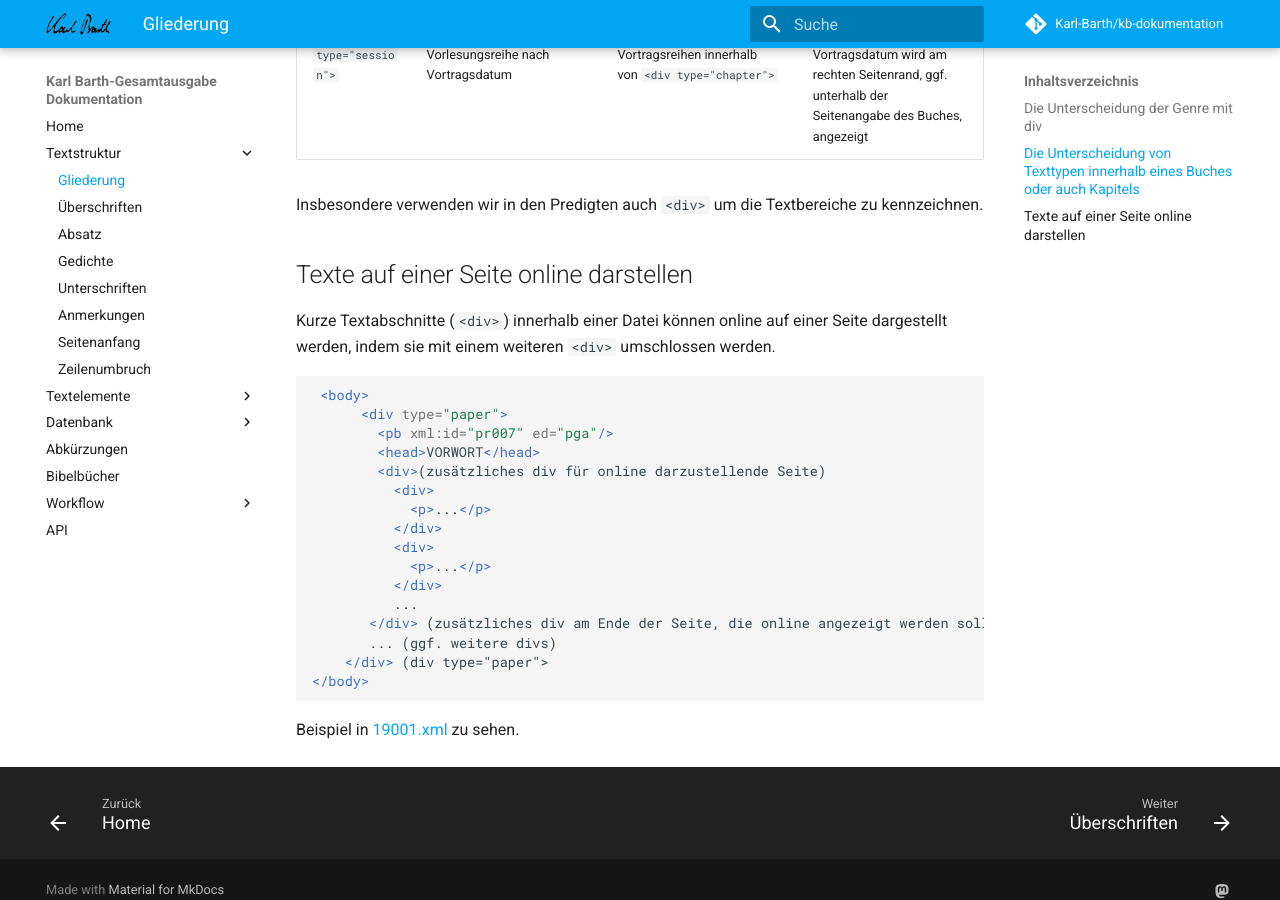
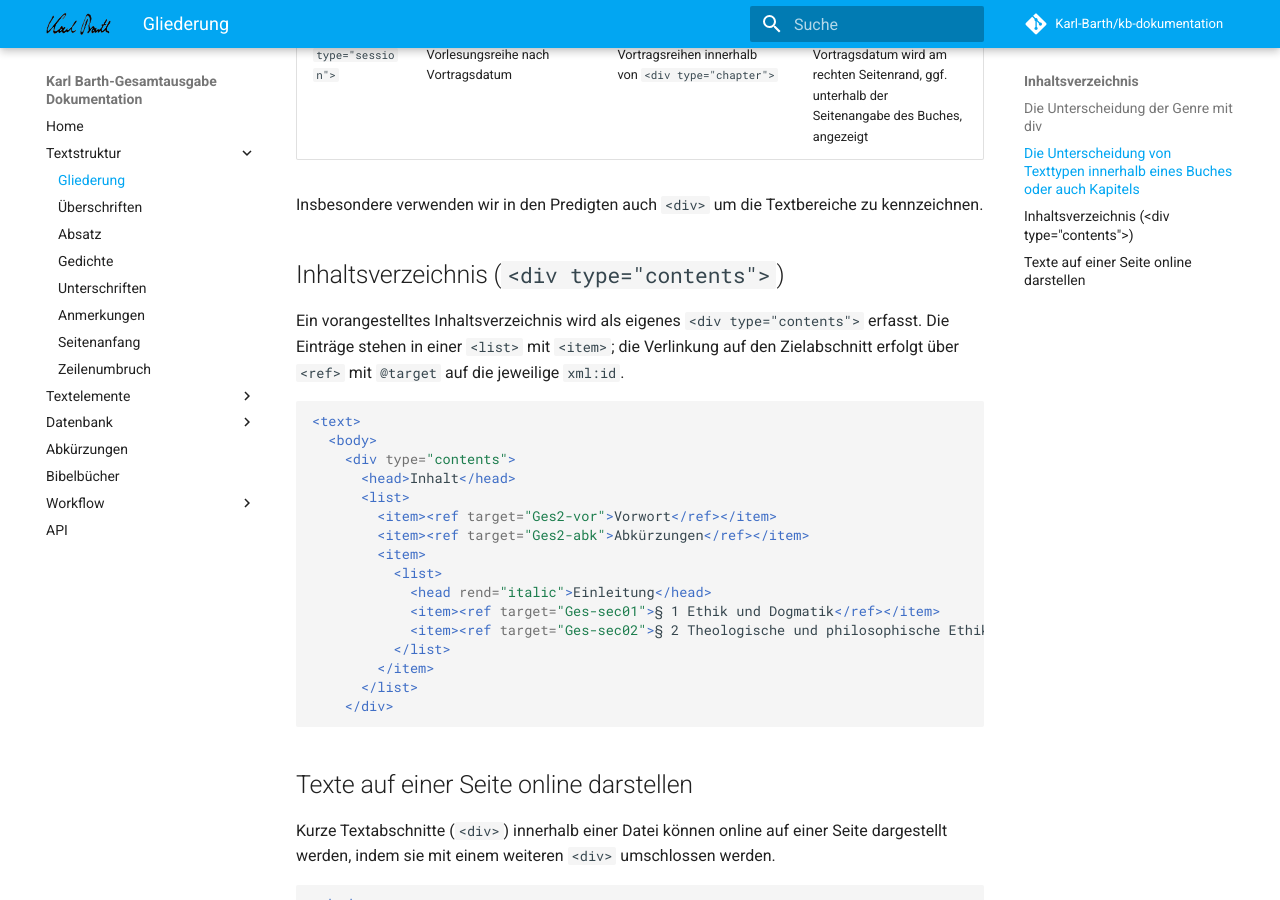
Before and after one commit to Karl-Barth/kb-dokumentation, an MkDocs documentation site: the page built from docs/textstruktur/gliederung.md, in a window 1280 px wide and 900 px high, scrolled down 1390 px. Built offline with MkDocs 1.6.1 and Material for MkDocs 9.7.7, drawn with Linux system fonts in a browser that asks for light colours; comment, search, counter and statistics services are not loaded.

Commit message:
textstruktur/gliederung: Abschnitt Inhaltsverzeichnis (div type=contents) ergaenzt
XML-Beispiel aus dem Wiki (teitoc.md) uebernommen; in den Daten aktuell
nur in vol-45/45000.xml verwendet, Element aber noch aktiv.

Co-Authored-By: Claude Opus 4.6 (1M context) <noreply@anthropic.com>

````diff
--- a/docs/textstruktur/gliederung.md
+++ b/docs/textstruktur/gliederung.md
@@ -27,6 +27,29 @@ Wir benutzen `<div>` aber auch, um die einzelnen Genre, die verschieden dargeste
 
 Insbesondere verwenden wir in den Predigten auch `<div>` um die Textbereiche zu kennzeichnen.
 
+## Inhaltsverzeichnis (`<div type="contents">`)
+
+Ein vorangestelltes Inhaltsverzeichnis wird als eigenes `<div type="contents">` erfasst. Die Einträge stehen in einer `<list>` mit `<item>`; die Verlinkung auf den Zielabschnitt erfolgt über `<ref>` mit `@target` auf die jeweilige `xml:id`.
+
+```xml
+<text>
+  <body>
+    <div type="contents">
+      <head>Inhalt</head>
+      <list>
+        <item><ref target="Ges2-vor">Vorwort</ref></item>
+        <item><ref target="Ges2-abk">Abkürzungen</ref></item>
+        <item>
+          <list>
+            <head rend="italic">Einleitung</head>
+            <item><ref target="Ges-sec01">§ 1 Ethik und Dogmatik</ref></item>
+            <item><ref target="Ges-sec02">§ 2 Theologische und philosophische Ethik</ref></item>
+          </list>
+        </item>
+      </list>
+    </div>
+```
+
 ## Texte auf einer Seite online darstellen
 
 Kurze Textabschnitte (`<div>`) innerhalb einer Datei können online auf einer Seite dargestellt werden, indem sie mit einem weiteren `<div>` umschlossen werden.
````
